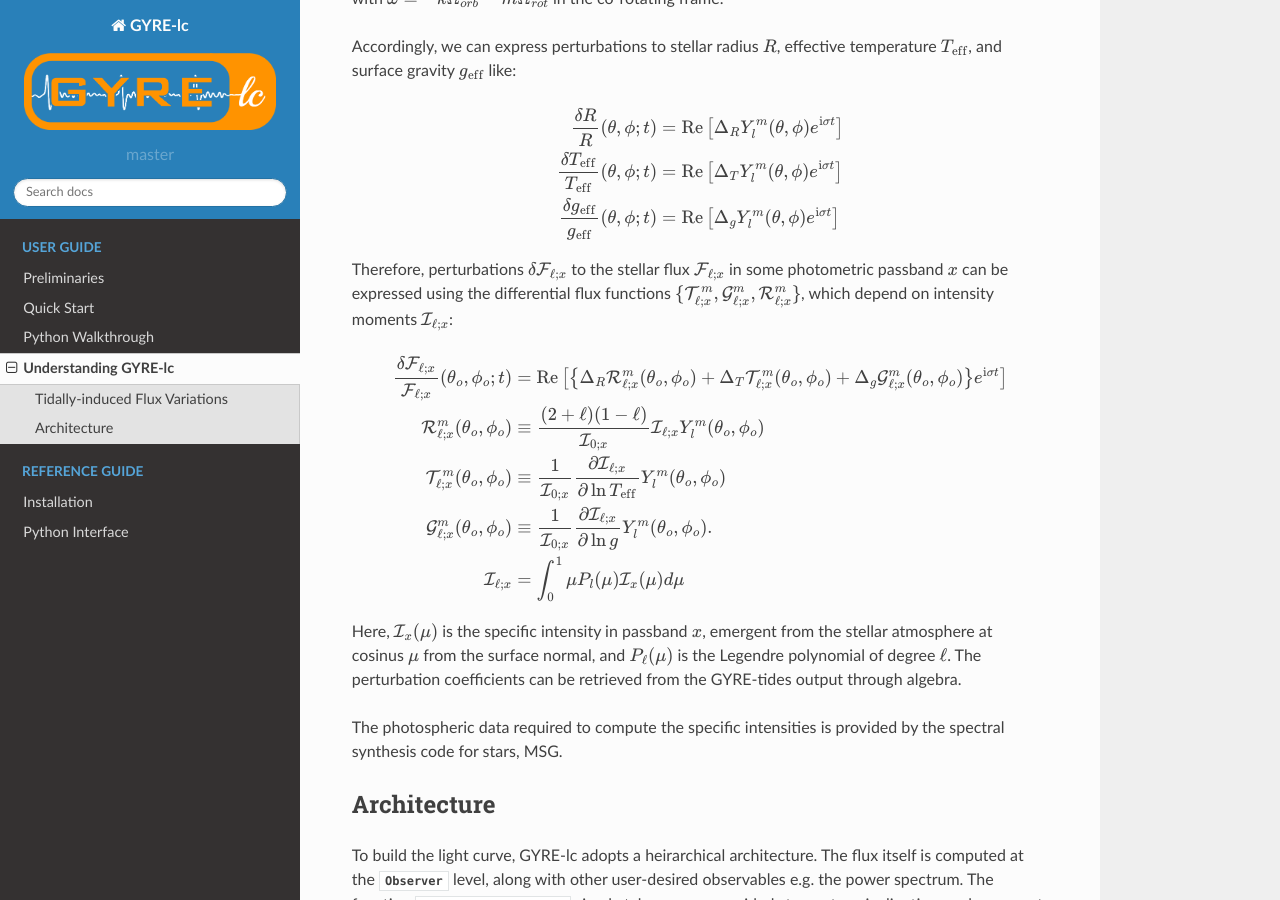
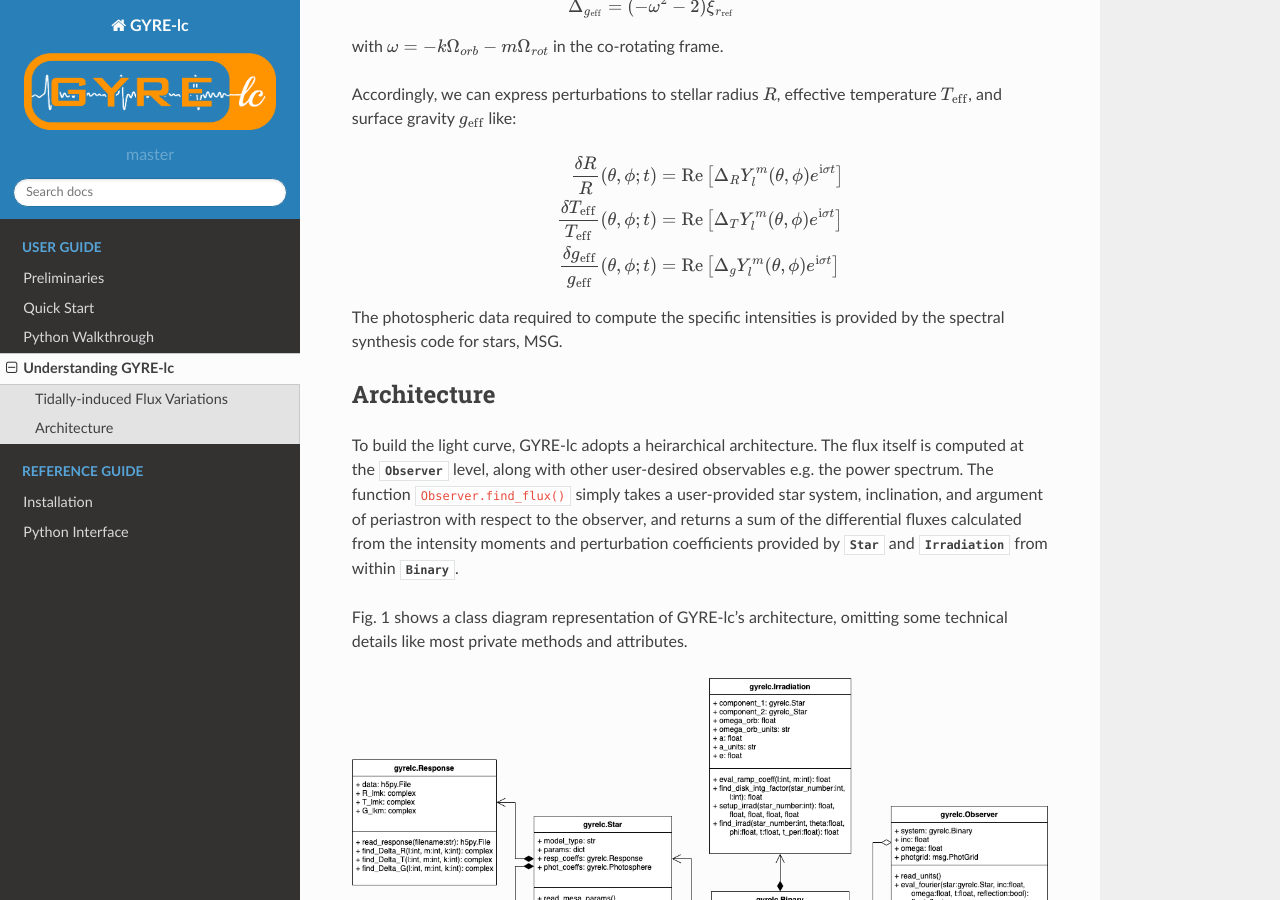
Before and after one commit to aaronesque/gyre-lc, a Sphinx documentation site: the page built from docs/source/user-guide/understanding-gyre-lc.rst, in a window 1280 px wide and 900 px high, scrolled down 1371 px. Built offline with Sphinx 7.4.7 and the Read the Docs theme 2.0.0, drawn with Linux system fonts in a browser that asks for light colours; cross-references to code outside the pages are shown as plain code; some of the changed text lies outside the part shown.

Commit message:
docs changes

```diff
--- a/docs/source/user-guide/understanding-gyre-lc.rst
+++ b/docs/source/user-guide/understanding-gyre-lc.rst
@@ -42,26 +43,12 @@
 
 with :math:`\omega = -k\Omega_{orb} - m\Omega_{rot}` in the co-rotating frame.
 
-.. It applies to stellar surface perturbations that can be written as a superposition of partial perturbations.
-
 Accordingly, we can express perturbations to stellar radius :math:`R`, effective temperature :math:`T_\mathrm{eff}`, and surface gravity :math:`g_\eff` like:
 
 .. math::
     \frac{\delta R}{R} (\theta, \phi; t) &= \mathrm{Re} \left[ \Delta_R Y_l^m(\theta, \phi) e^{\ii \sigma t} \right] \\
     \frac{\delta T_\eff }{T_\eff } (\theta, \phi; t) &= \mathrm{Re} \left[ \Delta_T Y_l^m(\theta, \phi) e^{\ii \sigma t} \right] \\
     \frac{\delta g_\eff}{g_\eff} (\theta, \phi; t) &= \mathrm{Re} \left[ \Delta_g Y_l^m(\theta, \phi) e^{\ii \sigma t} \right]
-
-
-Therefore, perturbations :math:`\delta \FF_{\lx}` to the stellar flux :math:`\FF_{\lx}` in some photometric passband :math:`x` can be expressed using the differential flux functions :math:`\{ \TT^m_{\lx}, \GG^m_{\lx}, \RR^m_{\lx} \}`, which depend on intensity moments :math:`\II_{\lx}`:
-
-.. math::
-   \frac{\delta \FF_{\lx}}{\FF_{\lx}} (\theta_o, \phi_o; t) &= \mathrm{Re} \left[ \left\{ \Delta_R \RR^m_{\lx}(\theta_o, \phi_o) + \Delta_T \TT^m_{\lx}(\theta_o, \phi_o) + \Delta_g \GG^m_{\lx}(\theta_o, \phi_o) \right\} e^{\ii \sigma t} \right] \\
-   \RR^m_{\lx}(\theta_o,\phi_o) &\equiv \frac{(2+\ell)(1-\ell)}{\II_{0;x}} \II_{\lx} Y^m_l (\theta_o, \phi_o) \\
-   \TT^m_{\lx}(\theta_o,\phi_o) &\equiv \frac{1}{\II_{0;x}} \frac{ \partial \II_{\lx}}{\partial \ln{ T_\eff}} Y^m_l (\theta_o, \phi_o) \\
-   \GG^m_{\lx}(\theta_o,\phi_o) &\equiv\frac{1}{\II_{0;x}} \frac{ \partial \II_{\lx}}{\partial \ln{g}} Y^m_l (\theta_o, \phi_o). \\
-   \II_{\lx} &= \int_0^1 \mu P_l(\mu)\II_x(\mu) d\mu
-
-Here, :math:`\II_x(\mu)` is the specific intensity in passband :math:`x`, emergent from the stellar atmosphere at cosinus :math:`\mu` from the surface normal, and :math:`P_\ell(\mu)` is the Legendre polynomial of degree :math:`\ell`. The perturbation coefficients can be retrieved from the GYRE-tides output through algebra.
 
 The photospheric data required to compute the specific intensities is provided by the spectral synthesis code for stars, MSG.
 
```
Also changed, not shown: other parts of docs/source/user-guide/understanding-gyre-lc.rst (+2 -1 lines).
